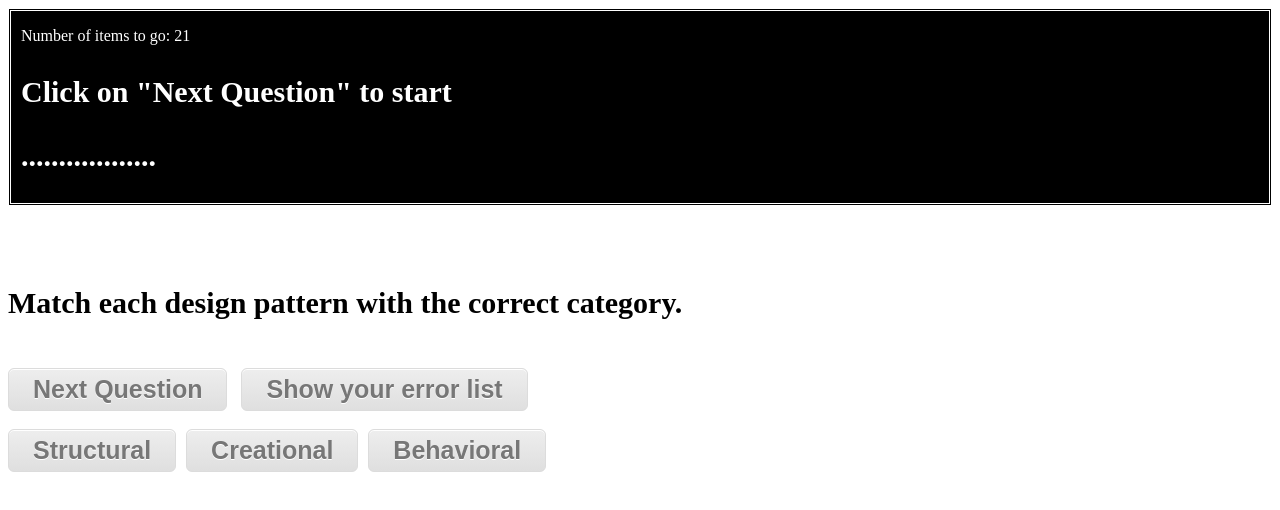
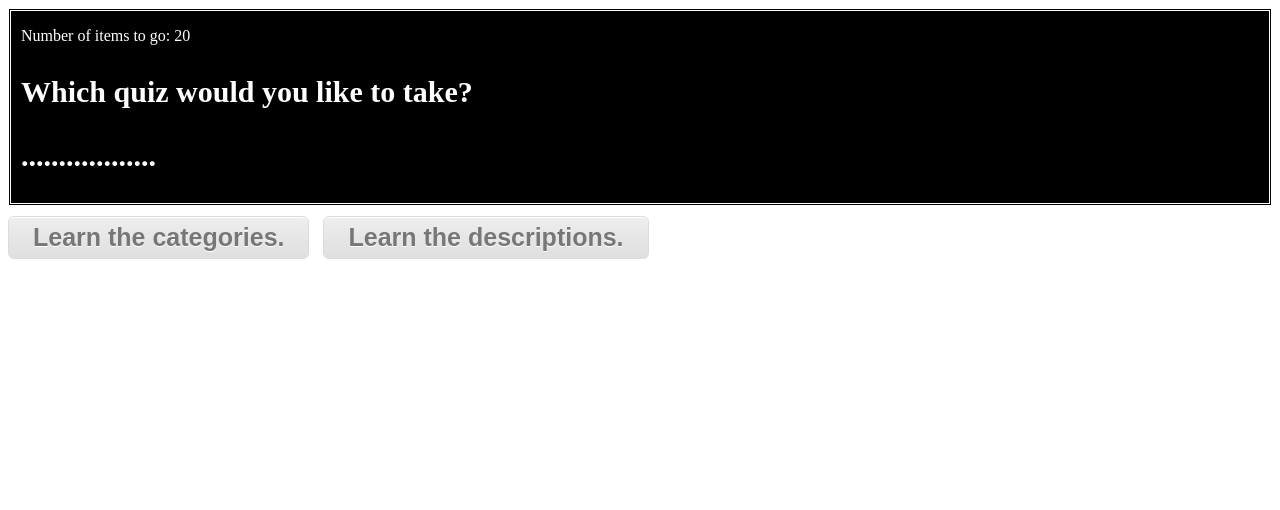
Before and after one commit to PhilippeVanVlierberghe/MatchGame, a plain HTML site: page index.html in a window 1280 px wide. Drawn offline with Linux system fonts and the light colour scheme.

Commit message:
new input list

```diff
--- a/index.html
+++ b/index.html
@@ -25,6 +25,8 @@
 
         Button {
             margin-right: 10px;
+            margin-top: 10px;
+            margin-bottom: 10px;
             box-shadow: inset 0px 1px 0px 0px #ffffff;
             background: linear-gradient(to bottom, #ededed 5%, #dfdfdf 100%);
             background-color: #ededed;
@@ -56,16 +58,20 @@
 <body>
     <div id="QuestionBoard">
         <p id="pListLenght"></p>
-        <p id="pList">Click on "Next Question" to start</p>
+        <p id="pList">Which quiz would you like to take?</p>
         <p id="pAnswer">..................</p>
 
     </div>
-
+    <div id="SetQuestionTypeBoard">
+        <button id="btnC" onclick="setQuestionType('c')">Learn the categories.</button>
+        <button id="btnO" onclick="setQuestionType('o')">Learn the descriptions.</button>
+    </div>
     <div id="ButtonBoard">
-        <p>Match each design pattern with the correct category.</p>
+        <p>Please make it right combinations with the buttons below.</p>
         <br>
-        <button onclick="nextQuestion()">Next Question</button>
-        <button onclick="btnErrorList()">Show your error list</button>
+        <!-- Rounded switch -->
+        <button id="btnNQ" onclick="nextQuestion()">Next Question</button>
+        <button id="btnE" onclick="btnErrorList()">Show your error list</button>
 
         <br>
         <br>
--- a/index.js
+++ b/index.js
@@ -2,39 +2,40 @@
  - to do add errorlist to programma
  - filter out correct answers for source list
 */
-var group = ["Structural", "Creational", "Behavioral"];
 var myList = [
-    ["Adapter", group[0]],
-    ["Bridge", group[0]],
-    ["Composite", group[0]],
-    ["Flyweight", group[0]],
-    ["Proxy", group[0]],
-    ["Builder", group[1]],
-    ["Factory", group[1]],
-    ["Abstract Factory", group[1]],
-    ["Singleton", group[1]],
-    ["Prototype", group[1]],
-    ["Chain of responsibility", group[2]],
-    ["Command", group[2]],
-    ["Iterator", group[2]],
-    ["Mediator", group[2]],
-    ["Memento", group[2]],
-    ["Observer", group[2]],
-    ["Strategy", group[2]],
-    ["State", group[2]],
-    ["Interperter", group[2]],
-    ["Template", group[2]],
-    ["Visitor", group[2]]
+    ["Adapter", "Structural", "Een ontwerppatroon met als doel om niet compatible code toch te laten samenwerken door methodes op te roepen in anders gelabelde methodes."],
+    ["Bridge", "Structural", "Het geleidelijk toevoegen van functionaliteiten terwijl te grote verschillen worden gescheiden met behulp van abstracte klassen."],
+    ["Composite", "Structural", "Een klasse die objecten samenstelt in boomstructuren om hiërarchieën te vertegenwoordigen."],
+    ["Flyweight", "Structural", "Een ontwerppatroon dat erg handig is voor het aanmaken van een grootte hoeveelheid gelijkaardige objecten."],
+    ["Proxy", "Structural", "Een klasse die de toegang beperkt tot een andere klasse."],
+    ["Builder", "Creational", "Een ontwerppatroon voor het maken van objecten die bestaan uit een reeks andere objecten."],
+    ["Factory", "Creational", "Een ontwerppatroon waarmee u een interface voorziet voor het aanmaken van objecten in een gedeelde superklasse."],
+    ["Abstract Factory", "Creational", "Een interface voor het maken van families van gerelateerde of afhankelijke objecten zonder hun concrete klassen op te geven."],
+    ["Singleton", "Creational", "Een ontwerppatroon die het onmogelijk maakt om meer dan één instantie te hebben van een klasse."],
+    ["Prototype", "Creational", "Een ontwerppatroon voor het maken van objecten opbasis van het kopiëren van andere objecten. "],
+    ["Chain of responsibility", "Behavioral", "Een ontwerppatroon waarbij men data naar een object stuurt en deze gaat bepalen of het de code kan uitvoeren of moet doorgeven aan een volgende handeler object."],
+    ["Command", "Behavioral", "Een ontwerppatroon dat via encapsulatie  toelaat om een lijst van code op te slagen en deze op een later tijdstip te laten uitvoeren."],
+    ["Iterator", "Behavioral", "Een ontwerppatroon waarmee u elementen van een verzameling kunt doorlopen zonder de onderliggende collectie weer te geven. (lijst, stapel, boom, enz.) "],
+    ["Mediator", "Behavioral", "Een ontwerppatroon waarmee u de communicatie tussen afhankelijke objecten kunt regelen zonder dat de objecten met elkaar  ooit in contact komen."],
+    ["Memento", "Behavioral", "Het ontwerppatroon dat undo actie mogelijk maakt door middel van toestanden van het object tijdelijk op te slagen."],
+    ["Observer", "Behavioral", "Wordt gebruikt wanneer een groot aantal andere objecten geüpdatet moeten worden wanneer een andere object verandert."],
+    ["Strategy", "Behavioral", "Een patroon die een methode laat variëren onafhankelijk van klanten die het gebruiken."],
+    ["State", "Behavioral", "Een ontwerppatroon waarmee een object zijn gedrag kan veranderen wanneer zijn interne toestand verandert. Het lijkt alsof het object van klasse is veranderd."],
+    ["Template", "Behavioral", "Een ontwerppatroon dat het skelet van een algoritme in de superklasse definieert, maar subklassen specifieke stappen van het algoritme laat overschrijven zonder de structuur ervan te veranderen"],
+    ["Visitor", "Behavioral", "Een ontwerppatroon waarmee u algoritmen kunt scheiden van de objecten waarop ze werken."]
 ];
 
 var myErrorList = new Array();
-
+var uniqueColumn;
+var questionRow;
 var question;
 var Answer;
 var ButtonBoard;
 var pList;
 var pListLenght;
 var pErrorList;
+var QuestionTypeBoard;
+var questionType;
 
 window.onload = function main() {
     pAnswer = document.getElementById('pAnswer');
@@ -43,9 +44,33 @@ window.onload = function main() {
     pListLenght = document.getElementById('pListLenght');
     pErrorList = document.getElementById('pErrorList');
     pErrorList.style.visibility = "hidden";
+    QuestionTypeBoard = document.getElementById('SetQuestionTypeBoard');
+    pListLenght.innerHTML = "Number of items to go: " + myList.length;
+    ButtonBoard.style.display = "none"; //neemt geen plek in op het scherm
+}
 
-    pListLenght.innerHTML = "Number of items to go: " + myList.length;
-    group.forEach(element => {
+function setQuestionType(type) {
+    SetQuestionTypeBoard.style.display = "none";
+    questionType = type;
+    if (type == 'c') {
+        console.log("C");
+        uniqueColumn = [...new Set(myList.map(item => item[1]))]; //set answer buttons
+
+    } else if (type == 'o') {
+        console.log("O");
+        uniqueColumn = [...new Set(myList.map(item => item[0]))]; //set answer buttons
+
+
+    } else {
+        console.log("ERROR AT SET QUESTION TYPE");
+    }
+    createBtn(uniqueColumn)
+    ButtonBoard.style.display = "inline";
+    nextQuestion();
+}
+
+function createBtn(uniqueColumn) {
+    uniqueColumn.forEach(element => {
         var btn = document.createElement("BUTTON");
         btn.textContent = element;
         btn.setAttribute('id', 'btn' + element);
@@ -61,7 +86,7 @@ function print(element) {
         console.log("Correct");
         pAnswer.innerHTML = "CORRECT";
         console.log("Number of list items to go: " + myList.length);
-        myList.splice(get2dArrayIndexOf(myList, question[0]), 1);
+        myList.splice(get2dArrayIndexOf(myList, questionRow[0]), 1);
         pAnswer.style.color = "green";
 
     } else {
@@ -70,9 +95,9 @@ function print(element) {
         pAnswer.style.color = "red";
         /*add to ERROR list if new reccord*/
         if (myErrorList.indexOf(question) === -1) {
-            myErrorList.push(question);
+            myErrorList.push(questionRow);
             //console.log("Error list " + myErrorList.toString());
-            pErrorList.innerHTML = pErrorList.innerHTML + "<br>" + "- " + question;
+            pErrorList.innerHTML = pErrorList.innerHTML + "<br>" + "- " + question + " : " + Answer;
         }
 
     }
@@ -94,28 +119,45 @@ function get2dArrayIndexOf(arr, string) {
 }
 
 function setButtonActive(boolean) {
-    group.forEach(element => {
+    uniqueColumn.forEach(element => {
         document.getElementById("btn" + element).disabled = boolean;
     });
 }
 
 function nextQuestion() {
+    console.log("test: ");
     if (myList.length > 0) {
-        this.question = myList[getRandomTo(myList.length)];
-        this.Answer = question[1];
+        this.questionRow = myList[getRandomTo(myList.length)];
+
+        if (questionType == "o") {
+            console.log("questionRow: " + this.questionRow[2]);
+            this.question = this.questionRow[2]; // set question
+            this.Answer = this.questionRow[0]; //set Answer
+        } else if (questionType == "c") {
+            console.log("questionRow: " + this.questionRow[2]);
+            this.question = this.questionRow[0]; // set question
+            this.Answer = this.questionRow[1]; //set Answer
+        } else {
+            console.log("ERROR AT NEXTQUESTION FUNCTION")
+        }
+        pList.innerHTML = this.question;
+
 
         console.log("Test Next question: " +
-            "\n Design Patterns : " + this.question[0] +
-            "\n Group: " + this.Answer
+            "\n Design Patterns : " + this.question +
+            "\n uniqueColumn: " + this.Answer
         );
 
-        pList.innerHTML = this.question[0];
         pAnswer.style.color = "white";
         pAnswer.innerHTML = "..................";
 
         setButtonActive(false);
     } else {
-        pAnswer.innerHTML = "Well done, you have finished your list. We have added a list of your mistakes"
+        if (myErrorList.length > 0) {
+            pAnswer.innerHTML = "Well done, you have finished your list. We have added a list of your mistakes"
+        } else {
+            pAnswer.innerHTML = "Well done, you have finished this exercise."
+        }
         myList = myErrorList;
         pListLenght.innerHTML = "Number of items to go: " + myList.length;
 
```
